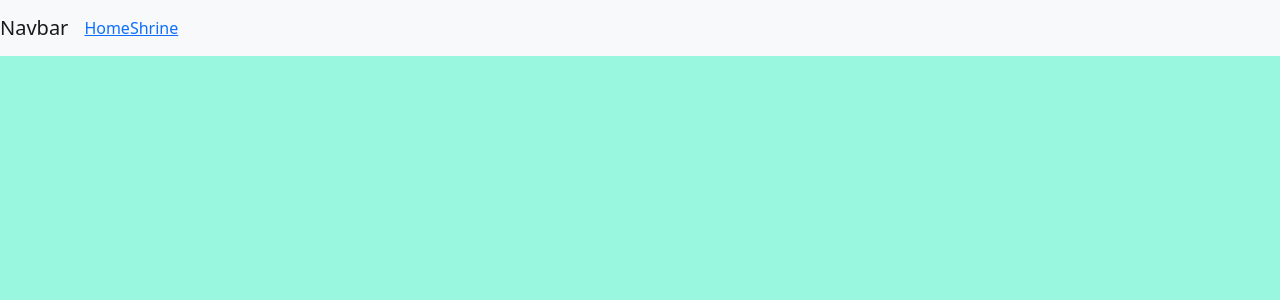
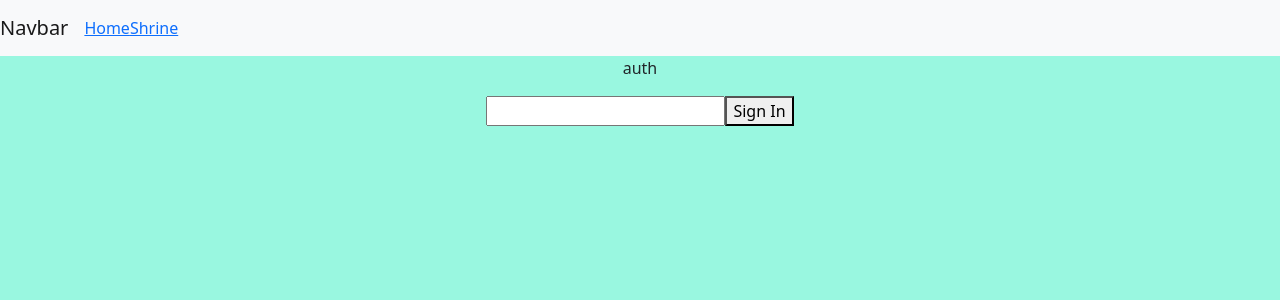
Before and after one commit to Ellimyst/Ellimyst.github.io, a React (Create React App) app: page /auth in a window 1280 px wide. Before the commit this address had no page. Shown: the top 300 px of the page. Built offline with nearby package versions, Linux system fonts and the light colour scheme.

Commit message:
authentication for shrine

```diff
--- a/src/Main.js
+++ b/src/Main.js
@@ -3,12 +3,14 @@ import { Routes, Route } from 'react-router-dom';
 
 import Home from './pages/Home';
 import Shrine from './pages/Shrine';
+import Authenticate from './pages/Authenticate';
 
-const Main = () => {
+const Main = ({addAuth, checkAuth}) => {
   return (
     <Routes>
       <Route path='/' element={<Home/>}></Route>
-      <Route path='/shrine' element={<Shrine/>}></Route>
+      <Route path='/shrine' element={<Shrine checkAuth={checkAuth}/>}></Route>
+      <Route path='/auth' element={<Authenticate addAuth={addAuth} checkAuth={checkAuth}/>}></Route>
     </Routes>
   );
 }
--- a/src/Navigation/Navbar.js
+++ b/src/Navigation/Navbar.js
@@ -4,7 +4,7 @@ import { Link } from 'react-router-dom';
 const Navbar = ({changeBg}) => {
   return (
     <nav className="navbar navbar-expand-lg navbar-light bg-light">
-      <a className="navbar-brand" href="#">
+      <a className="navbar-brand">
         Navbar
       </a>
       <button
--- a/src/pages/App.js
+++ b/src/pages/App.js
@@ -12,13 +12,29 @@ function App() {
     changeColor(bg)
   }
 
+  const auths = [];
+
+  const addAuth = (cred) => {
+    if(!checkAuth(cred)) {
+      auths.push(cred)
+    }
+  }
+  const checkAuth = (cred) => {
+    return auths.includes(cred)
+  }
+
   return (
     <div className="App">
       <div>
-        <Navbar changeBg={changeBg} />
+        <Navbar
+          changeBg={changeBg}
+          />
       </div>
       <div>
-        <Main />
+        <Main
+          addAuth={addAuth}
+          checkAuth={checkAuth}
+          />
       </div>
     </div>
   );
--- /dev/null
+++ b/src/pages/Authenticate.js
@@ -0,0 +1,22 @@
+import { useState } from "react";
+import { useNavigate } from "react-router-dom";
+
+const Authenticate = ({addAuth, checkAuth}) => {
+  const [inputValue, setInputValue] = useState('')
+  const navigate = useNavigate();
+  const signIn = () => {
+    if(inputValue === 'pass') {
+      addAuth('auth');
+      navigate('/shrine');
+    }
+  }
+  return (
+  <div>
+    <p>auth</p>
+    <input name="authInput" onChange={(e) => setInputValue(e.target.value)} value={inputValue}/>
+    <button onClick={signIn}>Sign In</button>
+  </div>
+  )
+};
+
+export default Authenticate;
--- a/src/pages/Shrine.js
+++ b/src/pages/Shrine.js
@@ -1,9 +1,18 @@
+import { useEffect } from "react";
+import { useNavigate } from "react-router-dom";
 
-
-const Shrine = () => (
-  <div>
-    <p>Shrine</p>
-  </div>
-);
+const Shrine = ({checkAuth}) => {
+  const navigate = useNavigate();
+  useEffect(() => {
+    if(!checkAuth('auth')) {
+      navigate('/auth')
+    }
+  });
+  return(
+    <div>
+      <p>Shrine</p>
+    </div>
+  )
+};
 
 export default Shrine;
```
